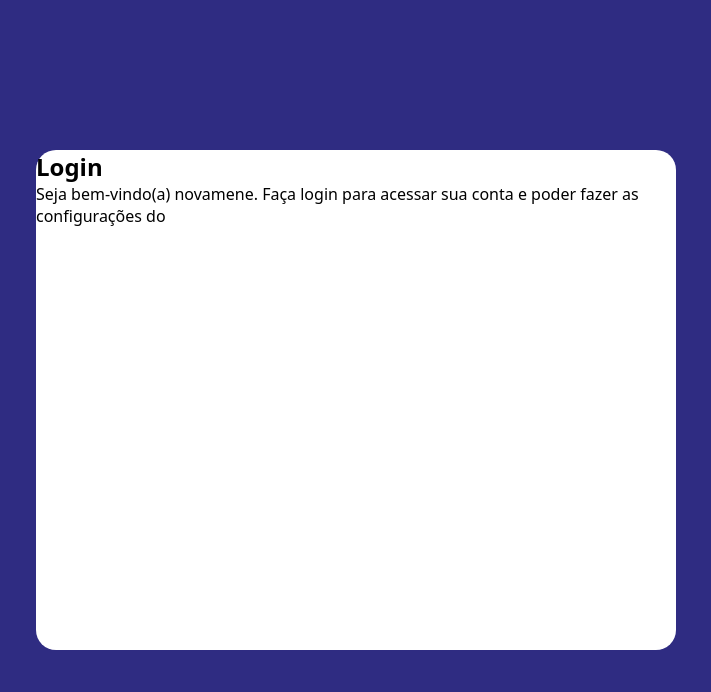
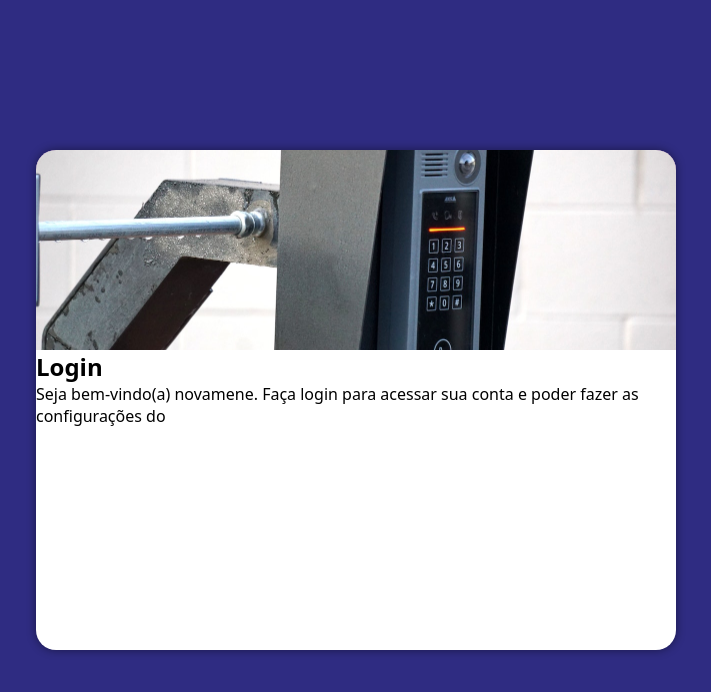
Before and after one commit to ezequiaslb/projeto-login, a plain HTML site: page index.html in a window 1280 px wide. Shown: the whole page, without its empty margins (284-995 px from the left). Drawn offline with Linux system fonts and the light colour scheme.

Commit message:
Update style.css

```diff
--- a/estilos/style.css
+++ b/estilos/style.css
@@ -30,8 +30,24 @@ section#login {
     top: 50%;
     left: 50%;
     transform: translate(-50%, -50%);
+    overflow: hidden;
+
     background-color: white;
     width: 250x;
     height: 500px;
     border-radius: 20px;
+    box-shadow: 0px 0px 10px rgba(0, 0, 0, 0.459);
 }
+
+section#login > div#imagem {
+    display: block;
+    background: #5f2c82 url(../imagens/login.jpg) no-repeat;
+    height: 200px;
+    background-position: center;
+    background-size: cover;
+}
+
+section#login > div#formulario{
+    display: block;
+    padding: 10px;
+}
```
